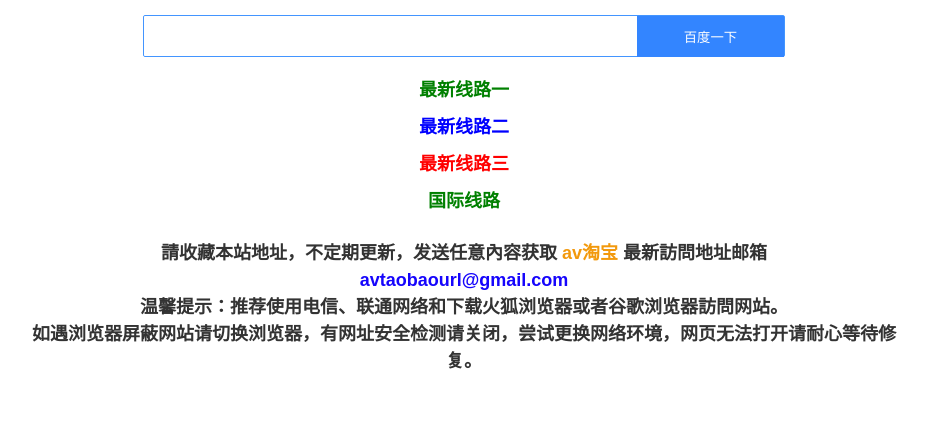
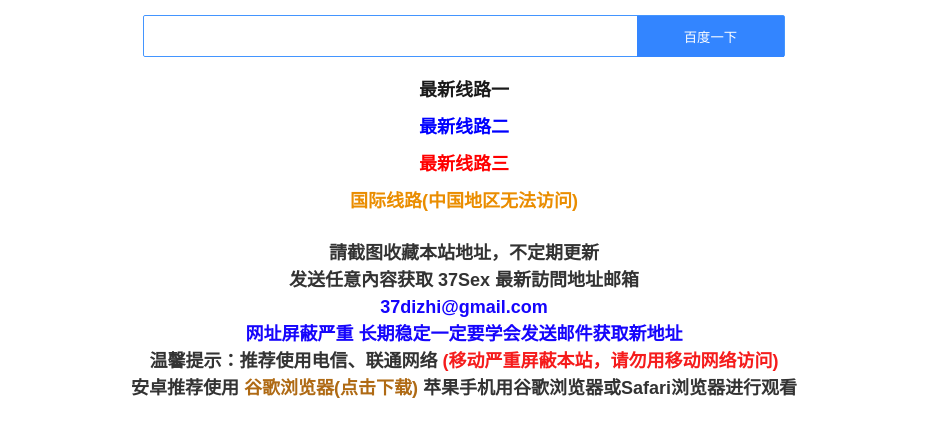
Before and after one commit to 37sex/37dizhi, a plain HTML site: page index.html in a window 1280 px wide. Shown: the part 151-588 px from the top of the page, without its empty margins (176-1104 px from the left). Drawn offline with Linux system fonts and the light colour scheme.

Commit message:
Update index.html

```diff
--- a/index.html
+++ b/index.html
@@ -4,7 +4,7 @@
         <meta charset="UTF-8">
         <meta name="viewport" content="width=device-width, initial-scale=1.0">
         <meta http-equiv="X-UA-Compatible" content="ie=edge">
-        <title>地址发布</title>
+        <title>37SEX地址发布</title>
 		<link href="static/css/1.css" rel="stylesheet" type="text/css"  />
     </head>
 <body>
@@ -17,32 +17,38 @@
     </div>
     <div class="navigation-content">
         <div class="line">
-            <p><a rel="nofollow" onclick="reurl(1);return false;" style="color:green">最新线路一</a></p>
+            <p><a rel="nofollow" onclick="reurl(1);return false;" style="color:#1a1a1a">最新线路一</a></p>
             <p><a rel="nofollow" onclick="reurl(2);return false;" style="color:blue">最新线路二</a></p>
             <p><a rel="nofollow" onclick="reurl(3);return false;"  style="color:red">最新线路三</a></p>
-            <p><a rel="nofollow" onclick="reurl(4);return false;" style="color:green">国际线路</a></p>
+            <p><a rel="nofollow" onclick="reurl(4);return false;" style="color:#ea8d00">国际线路(中国地区无法访问)</a></p>
 
         </div>
         <div class="tip">
-          <p>請收藏本站地址，不定期更新，发送任意內容获取 <font color="#f2990d">av淘宝</font> 最新訪問地址邮箱</p>
-            <p style="color:#1605FC;">avtaobaourl@gmail.com</p>
-            <p>温馨提示：推荐使用电信、联通网络和下载火狐浏览器或者谷歌浏览器訪問网站。</p>
-            <p>如遇浏览器屏蔽网站请切换浏览器，有网址安全检测请关闭，尝试更换网络环境，网页无法打开请耐心等待修复。</p>
+            <p> 請截图收藏本站地址，不定期更新</p>
+            <p>发送任意內容获取 <font color="#333">37Sex</font> 最新訪問地址邮箱</p>
+            <p style="color:#1605FC;">37dizhi@gmail.com</p>
+
+            <p style="color:#1605FC;">网址屏蔽严重 长期稳定一定要学会发送邮件获取新地址</p>
+
+            <p>温馨提示：推荐使用电信、联通网络<a target="_blank"> <span style="color:#f51c1c" > (移动严重屏蔽本站，请勿用移动网络访问)</p>
+
+            <p>安卓推荐使用<a href="https://www.google.cn/chrome/browser/desktop/index.html" target="_blank">
+                            <span style="color:#af6a14" >谷歌浏览器(点击下载)</span>
+                        </a> 苹果手机用谷歌浏览器或Safari浏览器进行观看</p>
         </div>
 
 </div>
 
 	<script>
       function reurl(i){
-        var url = "http";
+        var url = "https";
         url += "://";
         url += "www.";
         var urls = [
-          'avtba@v2c@d163a@bcom',
-          'avtba@v2c@d163a@bcom',
-          'avtba@v2c@d163a@bcom',
-		  'avtba@v0c@d1a@bcom',
-
+          '37a@vbc@dtea@bcom',
+          '37a@vbc@dtea@bcom',
+          '37a@vbc@dtea@bcom',
+          '37a@vsc@dexa@bcom',
         ];
         var strURL = urls[i-1];
 		strURL = strURL.replace(/a@b/g,'.');
```
